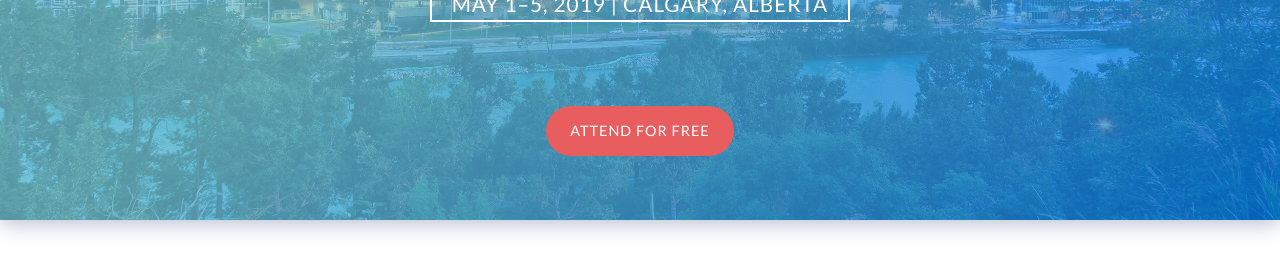
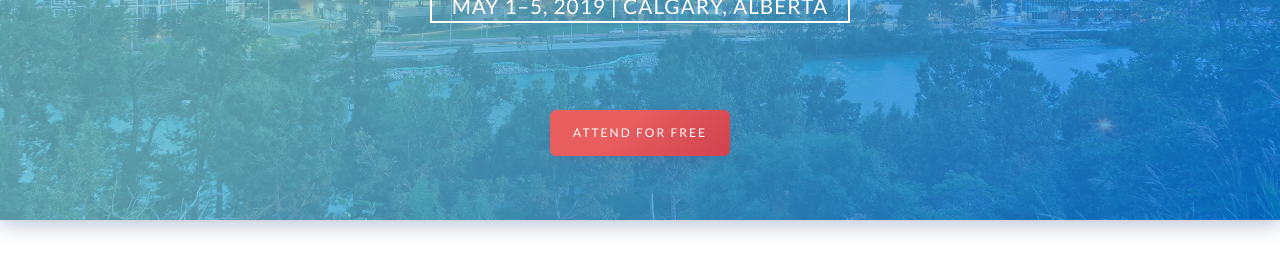
Before and after one commit to jackieluc/nldc, a Gatsby site: page / in a window 1280 px wide. Shown: the part 460-733 px from the top of the page. Built offline with nearby package versions, Linux system fonts and the light colour scheme; Gatsby itself is replaced by a stand-in of ours.

Commit message:
Hero | clean up hero sizing of titles and CTA

```diff
--- a/src/components/Hero.js
+++ b/src/components/Hero.js
@@ -4,7 +4,6 @@ import Img from 'gatsby-image';
 import { Container } from 'reactstrap';
 import styled from 'styled-components';
 import Styles from '../utils/styles';
-import MailChimp from './MailChimp/MailChimp';
 import Media from '../utils/media';
 
 const HeroSection = styled.section`
@@ -38,7 +37,6 @@ const Title = styled.h1`
     display: block;
     text-align: center;
     margin: 0 auto;
-    font-size: 1.5rem;
     font-size: calc(32px + 46 * (100vw - 450px) / 900);
     ${Media.laptop`font-size: 3.5rem;`}
   };
@@ -46,9 +44,8 @@ const Title = styled.h1`
 
 const Info = styled.h3`
   display: block;
-  max-width: 240px;
-  font-size: 0.7rem;
-  ${Media.tablet`font-size: 1rem; max-width: 320px;`}
+  max-width: 320px;
+  font-size: 1rem;
   ${Media.desktop`font-size: 1.3rem; max-width: 420px;`}
   color: #FFFFFF;
   font-weight: normal;
@@ -61,22 +58,22 @@ const Info = styled.h3`
 `;
 
 const StyledLink = styled.a`
-  font-size: 0.7rem;
-  ${Media.laptop`font-size: 0.9rem;`}
-  padding: 10px 1rem;
-  ${Media.tablet`padding: 14px 1.5rem;`}
-  letter-spacing 1px;
+  font-size: 12px;
+  padding: 14px 6px;
+  width: 180px;
+  letter-spacing 2px;
   text-decoration: none;
-  background-color: ${Styles.lightRed};
-  border-radius: 30px;
+  background-image: linear-gradient( 135deg, rgba(232, 93, 94, 1) 40%, rgba(207, 66, 79, 1) 100%);
+  border-radius: 6px;
   color: white;
   text-transform: uppercase;
   margin-top: auto;
   margin-bottom: 1rem;
+  ${Styles.shadow}
 
   &:hover {
     color: white;
-    background-color: ${Styles.red};
+    background: ${Styles.red};
     text-decoration: none;
   }
 `;
@@ -100,7 +97,7 @@ const PageQuery = graphql`
   }
 `;
 
-const Hero = (props) => (
+const Hero = () => (
   <StaticQuery
     query={PageQuery}
     render={data => (
```
